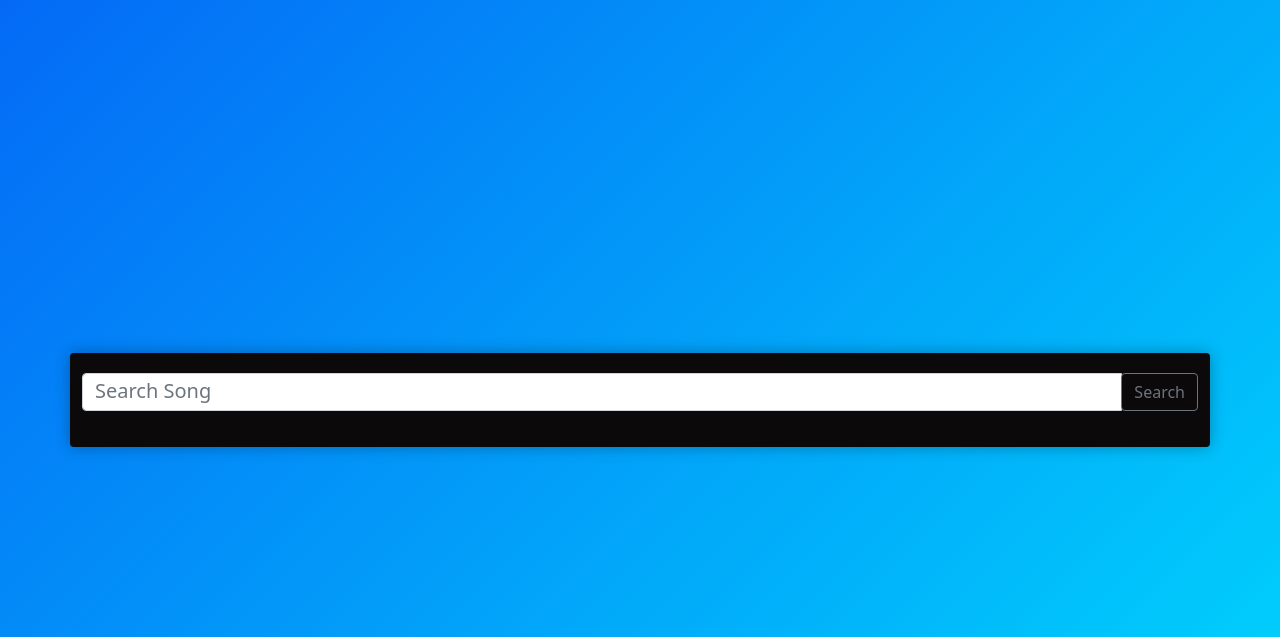
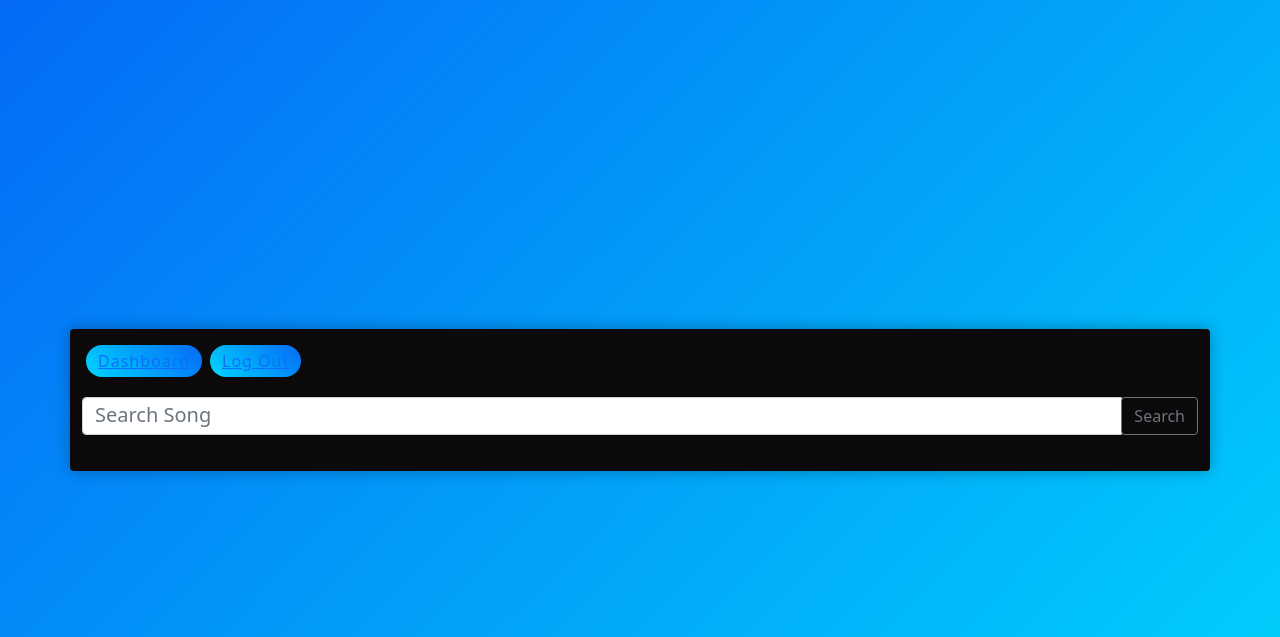
Before and after one commit to Adrianmorales1/song-review, a Flask app: page /track/search in a window 1280 px wide. Shown: the top 637 px of the page. Run offline with Flask 2, Linux system fonts and the light colour scheme.

Commit message:
update the song search to have links
Song Search has links to dashboard now

```diff
--- a/flask_app/templates/search_song.html
+++ b/flask_app/templates/search_song.html
@@ -12,6 +12,13 @@
 <body>
 
     <div class="container">
+        <div class="flex-container">
+            <div class="align-right">
+                <a class="login" href="/dashboard">Dashboard</a>
+                <a class="login" href="/logout">Log Out</a>
+            </div>
+            <br>
+        </div>
         <form action="/searching" method="post">
             <div class="input-group mb-3">
                 <input type="text" class="form-control" name="query" placeholder="Search Song" aria-label="Search Song" aria-describedby="basic-addon2">
```
